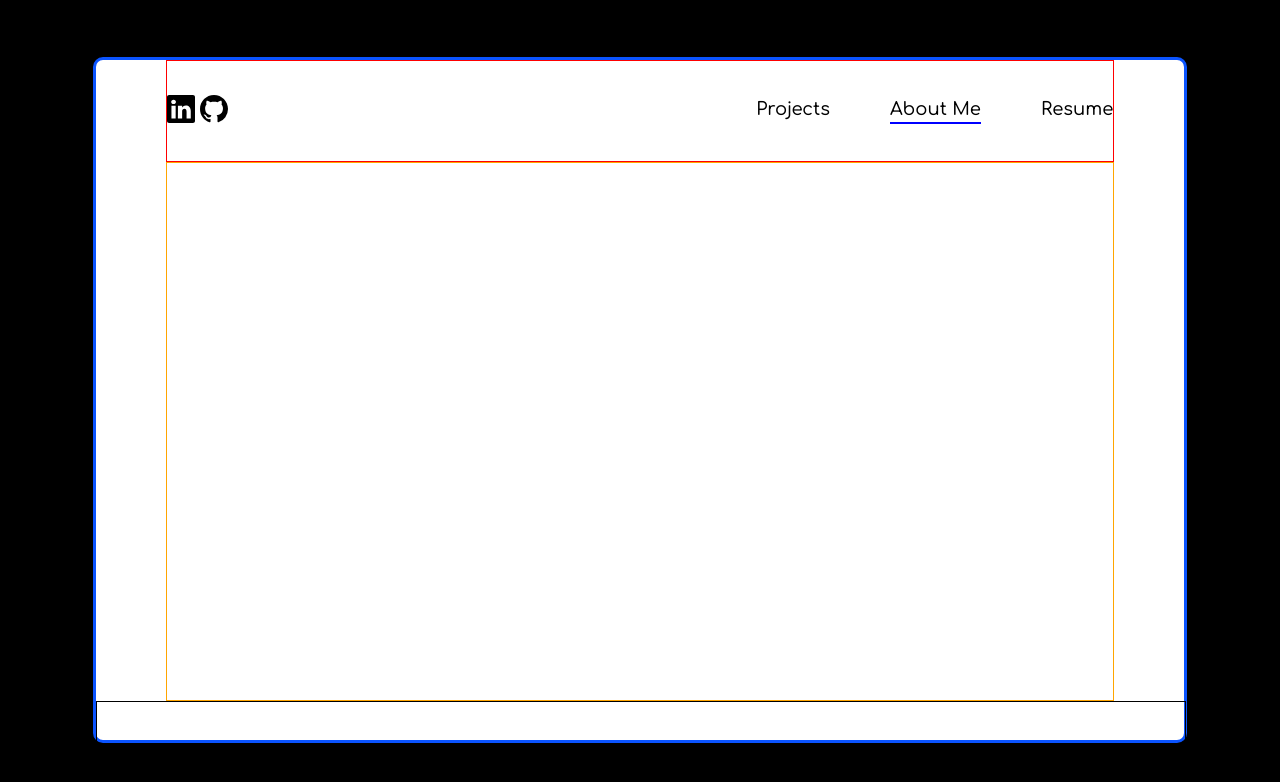
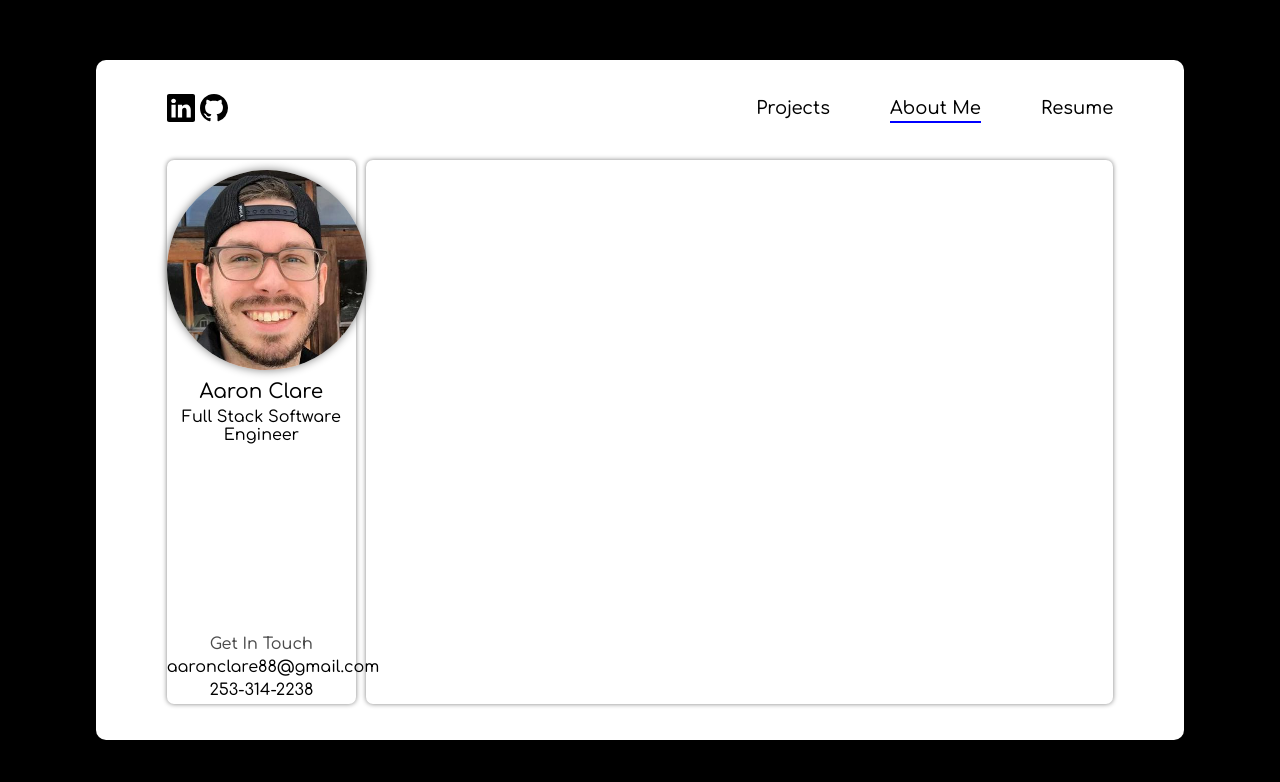
Before and after one commit to aaronclare3/Portfolio, a React (Create React App) app: page / in a window 1280 px wide. Both pictures are taken after a click on the item "About Me". Shown: the top 782 px of the page. Built offline with nearby package versions, Linux system fonts and the light colour scheme.

Commit message:
added bio section

```diff
--- a/src/components/About.css
+++ b/src/components/About.css
@@ -1,5 +1,60 @@
 .About {
-    border: 1px solid black;
     height: 100%;
     width: 100%;
+    width: 87%;
+    margin: 0 auto;
+    height: 80%;
+    display: flex;
 }
+
+.About-Main {
+    width: 80%;
+    box-shadow: 0px 0px 5px grey;
+    margin-left: 10px;
+    border-radius: 7px;
+}
+
+.About-Left {
+    width: 20%;
+    color: black;
+    text-align: center;
+    display: flex;
+    flex-direction: column;
+    justify-content: space-between;
+    border-radius: 7px;
+    box-shadow: 0px 0px 5px grey;
+
+}
+
+.About-LeftHeaderImage {
+    height: 200px;
+    width: 200px;
+    margin: 10px auto;
+}
+
+.About-LeftHeaderImage > img {
+    height: 200px;
+    width: 200px;
+    border-radius: 50%;
+    box-shadow: 0px 0px 10px grey;
+}
+
+.About-LeftHeaderName {
+    margin-top: 5px;
+    font-size: 20px;
+}
+
+.About-LeftHeaderTitle {
+    margin-top: 5px;
+}
+
+
+.About-LeftBottomContact {
+    margin-bottom: 5px;
+    opacity: .7;
+}
+
+
+.About-LeftBottomInfo > div {
+    margin-bottom: 5px;
+}
--- a/src/components/About.js
+++ b/src/components/About.js
@@ -1,13 +1,30 @@
 import React from "react";
 import "./About.css";
+import bioImg from "../images/github-profilepic.jpeg";
 
 const About = () => {
   return (
     <>
       <div className='About'>
-        <div className='pic'></div>
-        <div className='bio'></div>
-        <div className='skills'></div>
+        <div className='About-Left'>
+          <div className='About-LeftHeader'>
+            <div className='About-LeftHeaderImage'>
+              <img src={bioImg} alt='' />
+            </div>
+            <div className='About-LeftHeaderName'>Aaron Clare</div>
+            <div className='About-LeftHeaderTitle'>
+              Full Stack Software Engineer
+            </div>
+          </div>
+          <div className='About-LeftBottom'>
+            <div className='About-LeftBottomContact'>Get In Touch</div>
+            <div className='About-LeftBottomInfo'>
+              <div>aaronclare88@gmail.com</div>
+              <div>253-314-2238</div>
+            </div>
+          </div>
+        </div>
+        <div className='About-Main'></div>
       </div>
     </>
   );
--- a/src/components/App.css
+++ b/src/components/App.css
@@ -2,7 +2,6 @@
 * {
     margin: 0;
     padding: 0;
-    /* border: 1px solid black; */
     font-family: 'Comfortaa', cursive;
 }
 
@@ -22,7 +21,6 @@ body {
     right: 0;
     margin: auto;
     border-radius: 10px;
-    border: 3px solid #0B54FF;
 }
 
 .Grid-container {
@@ -32,7 +30,6 @@ body {
     grid-gap: 20px;
     width: 87%;
     margin: 0 auto;
-    border: 1px solid orange;
     z-index: 1;
     grid-template-rows: repeat(2, 1fr);
 }
@@ -40,7 +37,6 @@ body {
 .Navbar {
     display: flex;
     height: 100px;
-    border: 1px solid red;
     align-items: center;
     justify-content: space-between;
     width: 87%;
--- a/src/components/App.js
+++ b/src/components/App.js
@@ -76,9 +76,11 @@ const App = () => {
             </ul>
           </div>
         </div>
-        <div className='Grid-container'>
-          {menu === "Projects" && <Projects />}
-        </div>
+        {menu === "Projects" && (
+          <div className='Grid-container'>
+            <Projects />
+          </div>
+        )}
         {menu === "About" && <About />}
         {menu === "Resume" && <Resume />}
       </div>
```
Also changed, not shown: src/images/github-profilepic.jpeg (added).
